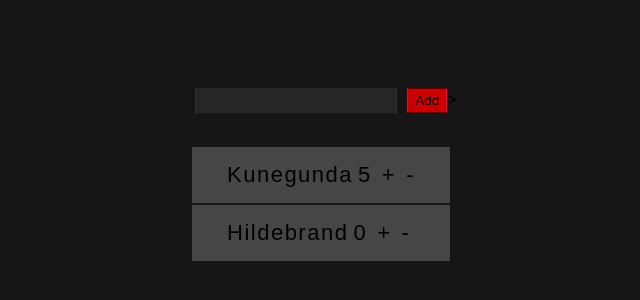
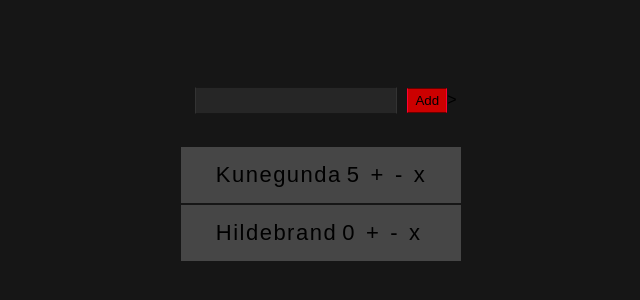
Before and after one commit to krlakwa/scorekeeper, a React (Create React App) app: page / in a window 1280 px wide. Shown: the part 220-520 px from the top of the page, without its empty margins (319-959 px from the left). Built offline with nearby package versions, Linux system fonts and the light colour scheme.

Commit message:
Add remove player function

```diff
--- a/src/App.js
+++ b/src/App.js
@@ -42,6 +42,12 @@
     })
   }
 
+  onPlayerRemove = (playerIndex) => {
+    this.setState({
+      players: this.state.players.filter((player, index) => index !== playerIndex)
+    })
+  }
+
   render() {
     return(
       <div className="App">
@@ -49,6 +55,7 @@
         <PlayersList
           players={this.state.players}
           onScoreUpdate={this.onScoreUpdate}
+          onPlayerRemove={this.onPlayerRemove}
         />
       </div>
     );
--- a/src/components/Player.js
+++ b/src/components/Player.js
@@ -7,6 +7,7 @@
     <span className="Player__score">{props.score}</span>
     <span className="Player__button" onClick={() => props.onPlayerScoreChange(1)} >+</span>
     <span className="Player__button" onClick={() => props.onPlayerScoreChange(-1)} >-</span>
+    <span className="Player__button" onClick={() => props.onPlayerRemove()} >x</span>
   </li>
 );
 
--- a/src/components/PlayersList.js
+++ b/src/components/PlayersList.js
@@ -10,6 +10,7 @@
         name={player.name}
         score={player.score}
         onPlayerScoreChange={(points) => props.onScoreUpdate(i, points)}
+        onPlayerRemove={() => props.onPlayerRemove(i)}
       />)
     )}
   </ul>
```
